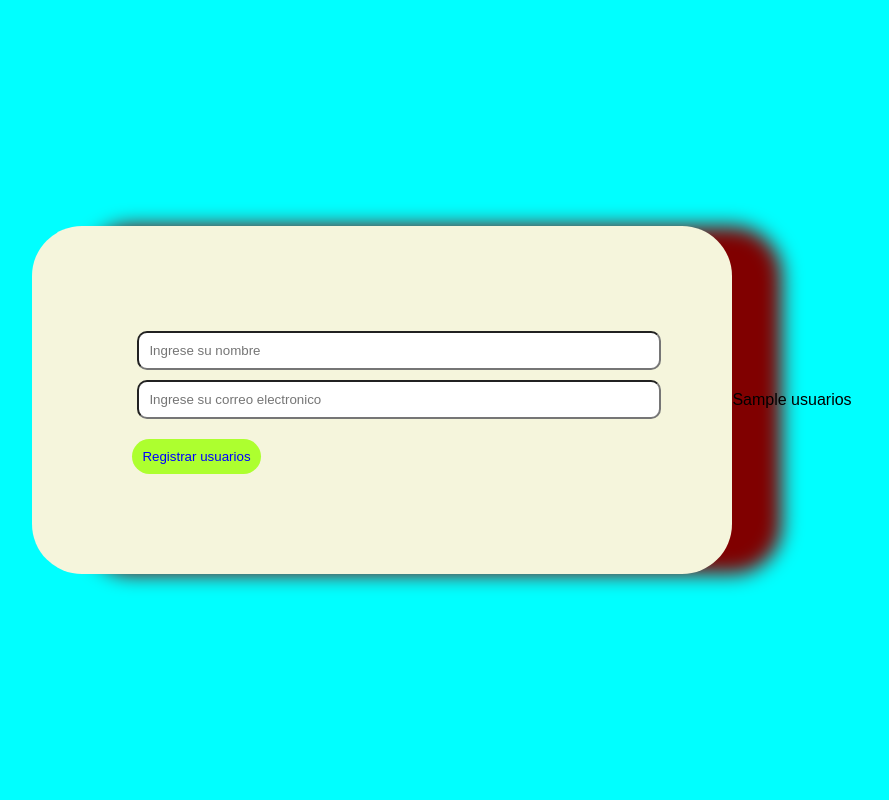
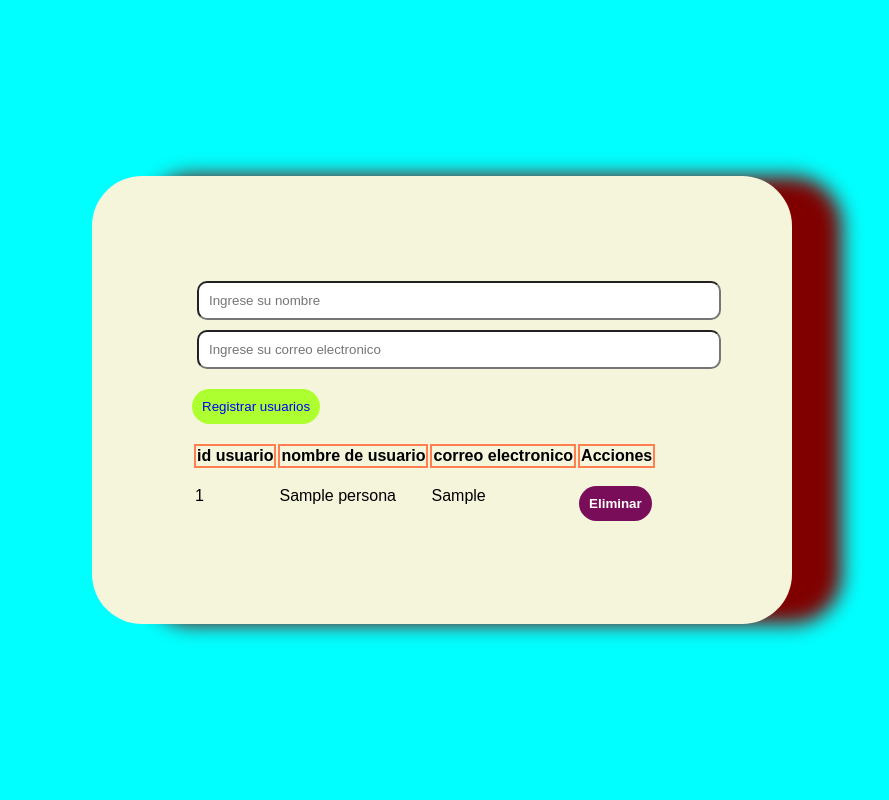
Before and after one commit to carolincamacho/CRUD, a Flask app: template templates/registro.html in a window 1280 px wide. Shown: the whole page, without its empty margins (198-1087 px from the left). Run offline with Flask 3, Linux system fonts and the light colour scheme; the template is opened without the code that fills it: most values are stand-ins (such as "Sample title", 1, 10 or a date in 2020).

Commit message:
clase_may_15

```diff
--- a/main.py
+++ b/main.py
@@ -1,17 +1,30 @@
-from flask import Flask, request, render_template, url_for
+from flask import Flask, request, render_template, url_for, redirect
 
 app =Flask(__name__)
 
 usuarios=[]
+id_contador=1
 
 @app.route("/",methods=["GET","POST"])
 def crud():
-    nombre=request.form.get("nombre")
-    correo=request.form.get("correo")
-    usuarios.append({"nombre_usuario":nombre,"correo_usuario":correo})
+    global id_contador
+    if request.method=='POST':  #Si accedemos a la ruta con datos del formulario
+        nombre=request.form.get("nombre")
+        correo=request.form.get("correo")
+        usuarios.append({"id":id_contador,"nombre_usuario":nombre,"correo_usuario":correo}) #inserta un usuario
+        id_contador+=1
+        return redirect(url_for("crud"))
+
+    id_eliminar=request.args.get("borrar")  #para que lo pase a enteros
+    if id_eliminar:
+        #TODO: Eliminar el usuario con el id del parametro de la lista
+        for item in usuarios:
+             if str(item['id'])==id_eliminar:
+                usuarios.remove(item)
+                break
+        return redirect(url_for("crud"))
 
     return render_template("registro.html",usuarios=usuarios)
 
-
 if __name__=="main":
 	app.run(debug=True)
--- a/static/style.css
+++ b/static/style.css
@@ -8,7 +8,6 @@ body
     justify-content: center;
     min-height: 100vh
 }
-
 .section
 {
     background-color: beige;
@@ -18,7 +17,6 @@ body
     width: 90%;
     max-width: 500px;
 }
-
 form input
 {
     width: 100%;
@@ -26,8 +24,7 @@ form input
     margin: 5px;
     border-radius: 10px;
 }
-
-button
+.botonenviar
 {
     padding: 10px;
     background-color: greenyellow;
@@ -37,3 +34,25 @@ button
     color: blue;
     cursor: pointer;
 }
+.botonborrar
+{
+    padding: 10px;
+    background-color: rgb(122, 13, 90);
+    margin-top: 15px;
+    border: none;
+    border-radius: 20px;
+    color: rgb(123, 255, 0);
+    cursor: pointer;
+}
+table th
+{
+    border: 2px solid coral;
+    margin-top: 10opx color blue;
+}
+a
+{
+    text-decoration:none;
+    color:rgb(255, 255, 255);
+    font-weight: bold;
+    cursor: pointer;
+}
--- a/templates/registro.html
+++ b/templates/registro.html
@@ -9,11 +9,27 @@
 <body>
     <div class="section">
         <form method="post">
-            <input type="text" name="nombre" id=""placeholder="Ingrese su nombre">
-            <input type="email" name="correo" id=""placeholder="Ingrese su correo electronico">
-            <button type="submit">Registrar usuarios</button>
+            <input type="text" name="nombre" id=""placeholder="Ingrese su nombre" required>
+            <input type="email" name="correo" id=""placeholder="Ingrese su correo electronico" required>
+            <button class="botonenviar" type="submit">Registrar usuarios</button><br><br>
         </form>
+        <table>
+            <tr>
+                <th>id usuario</th><th>nombre de usuario</th><th>correo electronico</th><th>Acciones</th>
+                {% for persona in usuarios %}
+                    <tr>
+                        <td>{{persona.id}}              </td>
+                        <td>{{persona.nombre_usuario}}  </td>
+                        <td>{{persona.correo_usuario}}  </td>
+                        <td>
+                            <button class="botonborrar">
+                                <a href="/?borrar={{persona.id}}">Eliminar</a>
+                            </button>
+                        </td>
+                    </tr>
+                {% endfor %}
+            </tr>
+        </table>
     </div>
-    {{usuarios}}
 </body>
 </html>
```
